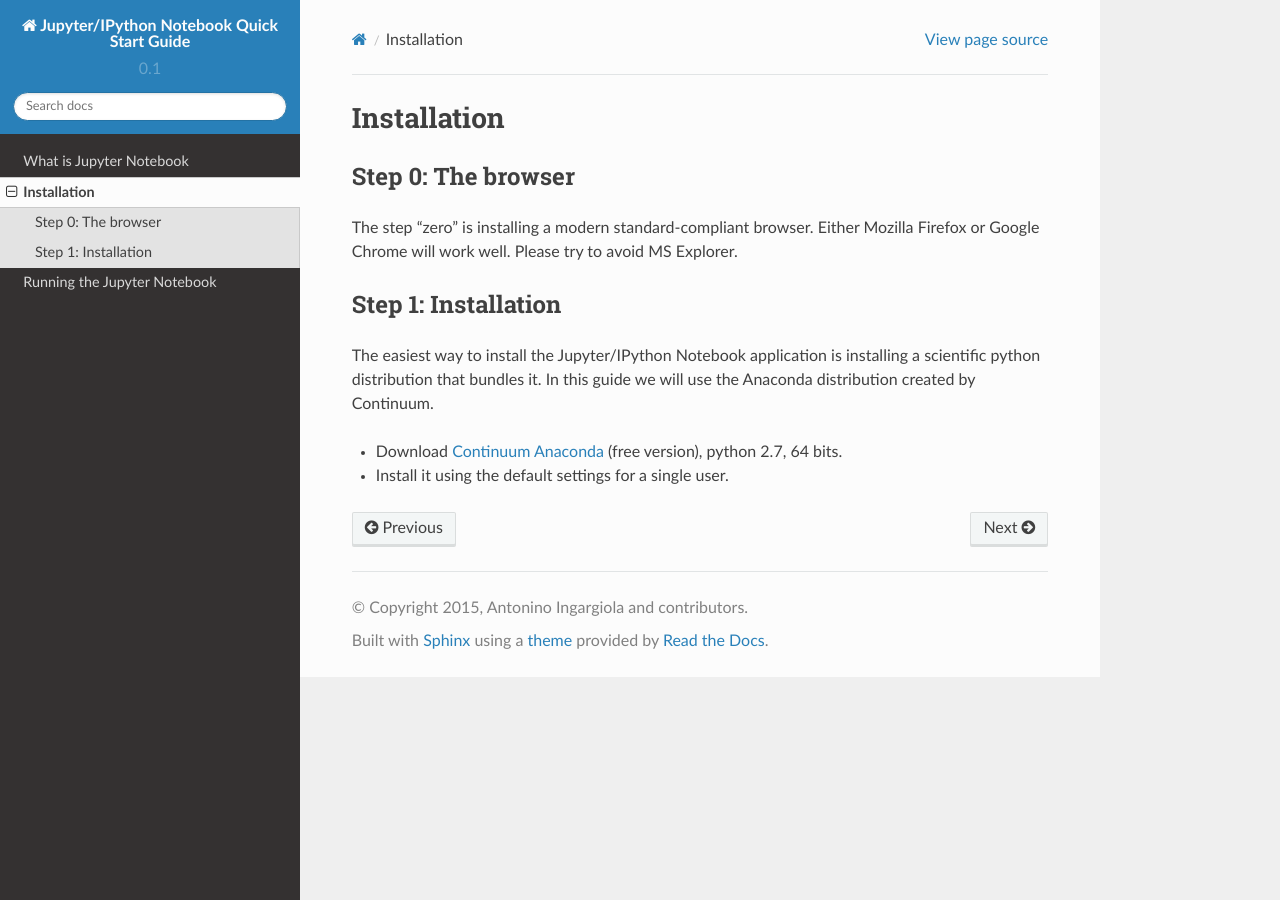
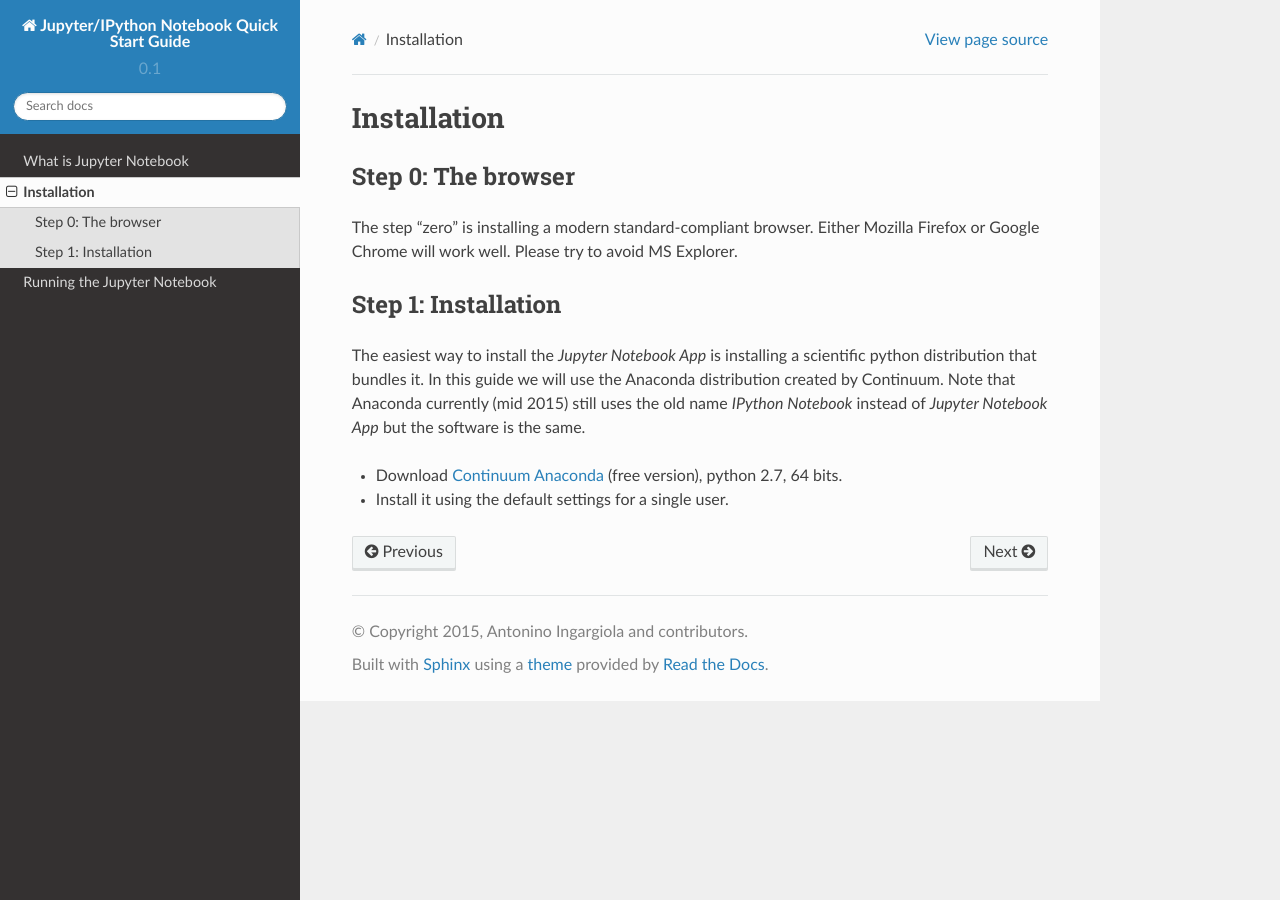
Before and after one commit to tritemio/jupyter_notebook_beginner_guide, a Sphinx documentation site: the page built from docs/install.rst, in a window 1280 px wide. Built offline with Sphinx 7.4.7 and the Read the Docs theme 2.0.0, drawn with Linux system fonts in a browser that asks for light colours.

Commit message:
Use Jupyter Notebook App

```diff
--- a/docs/install.rst
+++ b/docs/install.rst
@@ -11,9 +11,11 @@
 Step 1: Installation
 --------------------
 
-The easiest way to install the Jupyter/IPython Notebook application is
+The easiest way to install the *Jupyter Notebook App* is
 installing a scientific python distribution that bundles it.
 In this guide we will use the Anaconda distribution created by Continuum.
+Note that Anaconda currently (mid 2015) still uses the old name
+*IPython Notebook* instead of *Jupyter Notebook App* but the software is the same.
 
 - Download `Continuum Anaconda <https://store.continuum.io/cshop/anaconda/>`_
   (free version), python 2.7, 64 bits.
```
